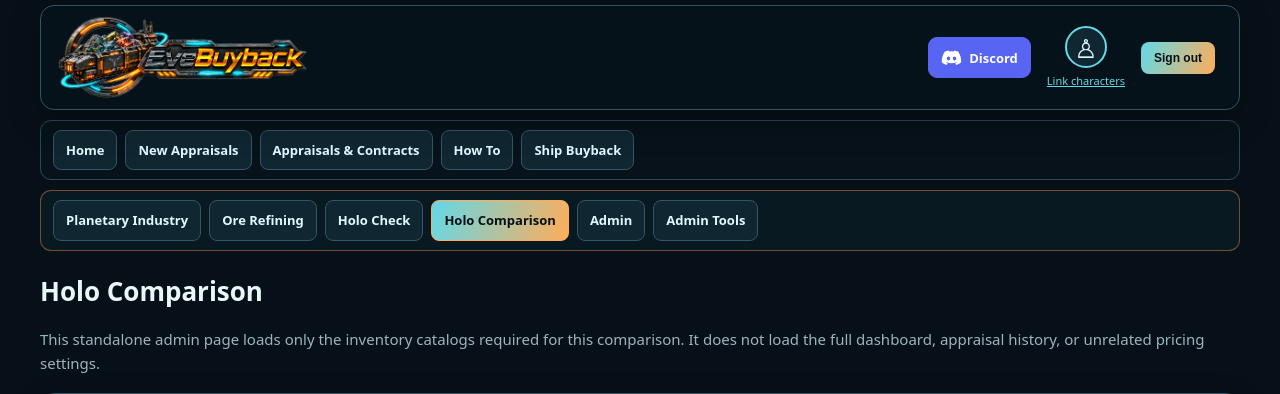
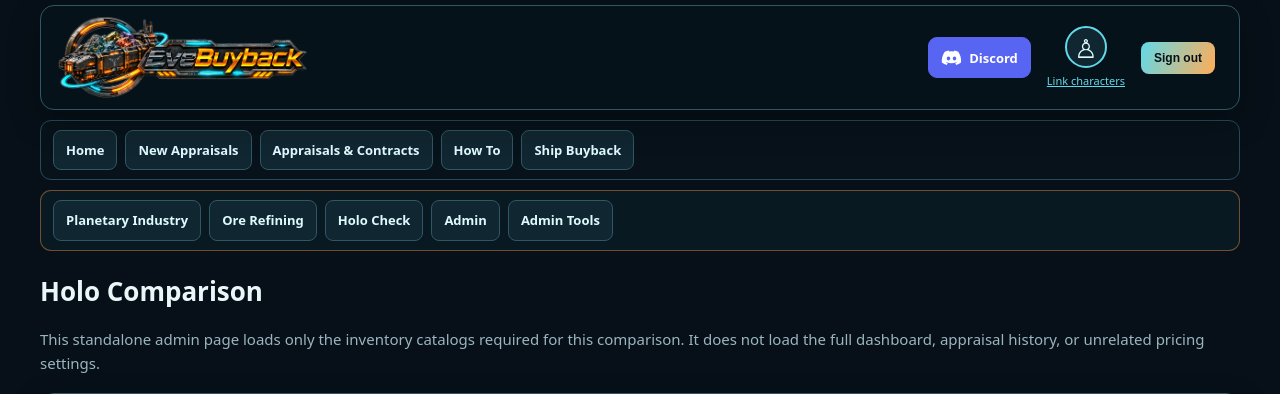
Before and after one commit to bfkerfien/buyback, a Laravel app: page /admin/holo-comparison in a window 1280 px wide. Shown: the part 195-589 px from the top of the page. Run offline with Laravel 12, Linux system fonts and the light colour scheme; the visitor is signed in with stand-in values (Sample User, id 1); data that the repository does not hold is empty.

Commit message:
Remove duplicate Holo Comparison navigation link

```diff
--- a/resources/views/partials/site-header.blade.php
+++ b/resources/views/partials/site-header.blade.php
@@ -67,7 +67,6 @@
             <a href="{{ route('pi-planner.index') }}" @if(request()->routeIs('pi-planner.*')) aria-current="page" @endif>Planetary Industry</a>
             <a href="{{ route('dashboard', ['tab' => 'tab-ore-refining']) }}">Ore Refining</a>
             <a href="{{ route('dashboard', ['tab' => 'tab-marketbaiters']) }}">Holo Check</a>
-            <a href="{{ route('admin.holo-comparison.index') }}" @if(request()->routeIs('admin.holo-comparison.index')) aria-current="page" @endif>Holo Comparison</a>
             <a href="{{ route('dashboard', ['tab' => 'tab-admin']) }}">Admin</a>
             <a href="{{ route('dashboard', ['tab' => 'tab-admin-tools']) }}">Admin Tools</a>
         </nav>
```
